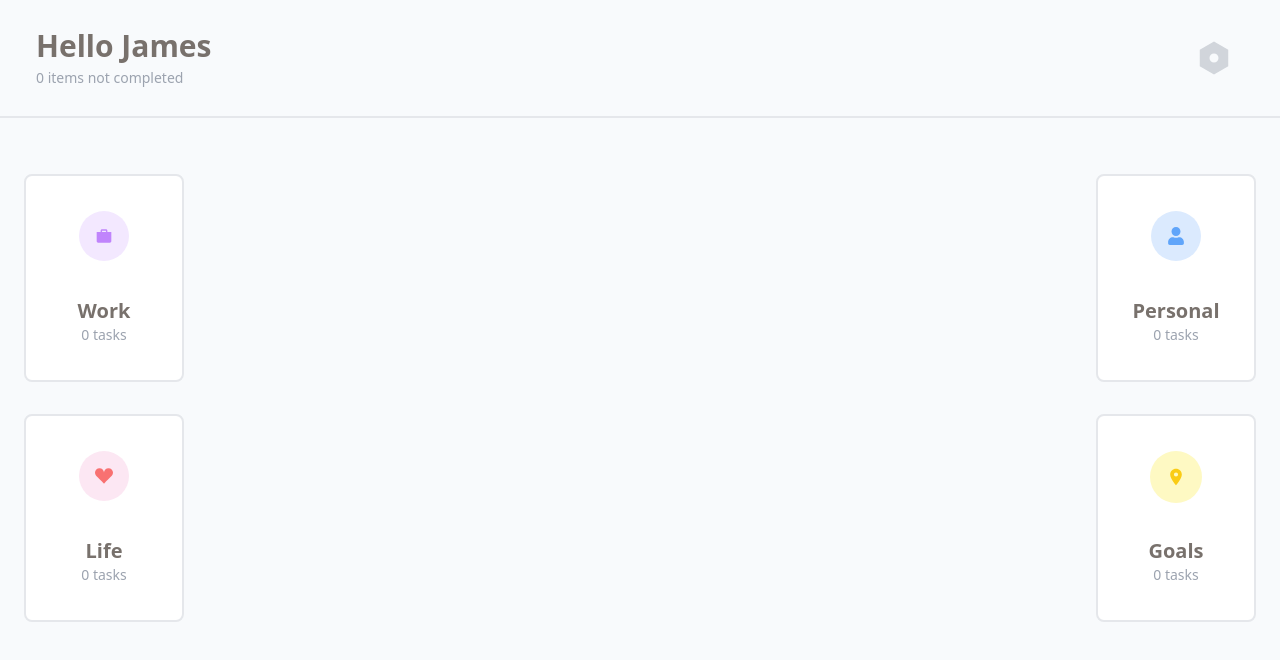
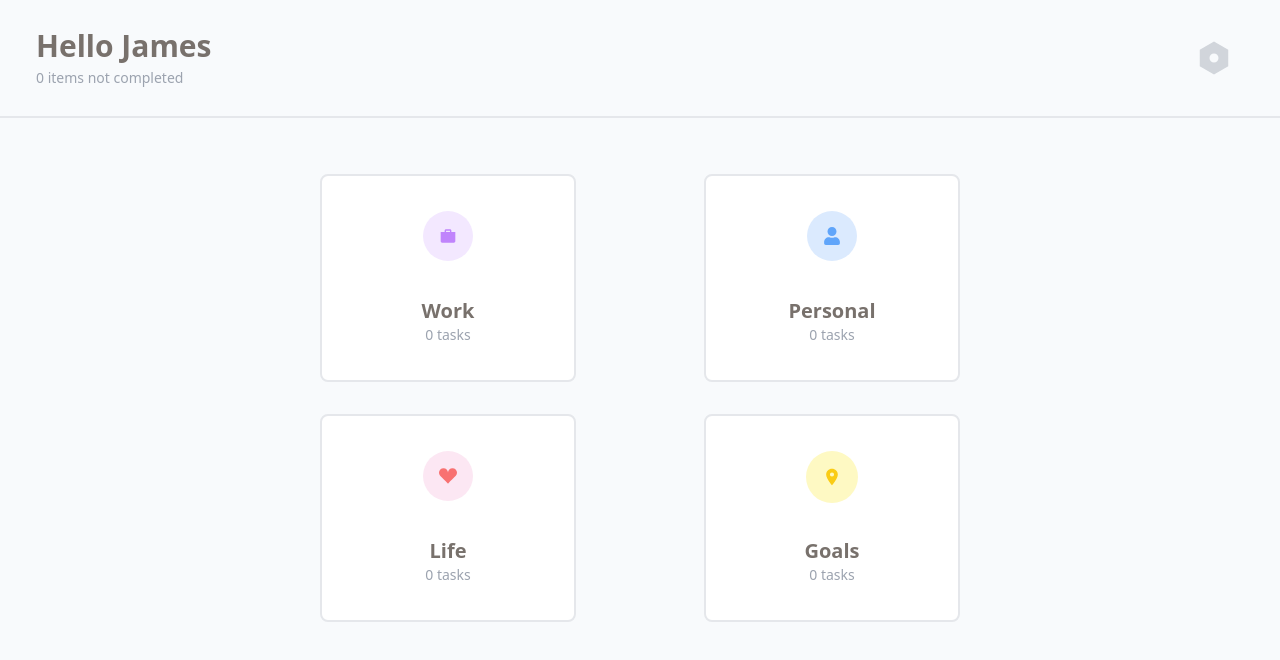
Before and after one commit to akash-plackal/mern-tasks-app, a React (Create React App) app: page / in a window 1280 px wide. Shown: the top 660 px of the page. Built offline with nearby package versions, Linux system fonts and the light colour scheme; no server answers.

Commit message:
made homepage responsive

```diff
--- a/src/components/sections/Home.jsx
+++ b/src/components/sections/Home.jsx
@@ -12,12 +12,12 @@ const Home = () => {
   const { data } = useContext(Globalcontext);
 
   const taskLength = (section) => {
-    const tasks = data && data.filter((task) => task.section === section);
+    const tasks = data?.filter((task) => task.section === section);
     return tasks.length || 0;
   };
 
   const inCompleteItems = () =>
-    data && data.filter((items) => items.completed === false);
+    data?.filter((items) => items.completed === false);
 
   return (
     <div className="h-screen bg-slate-50">
@@ -38,11 +38,11 @@ const Home = () => {
 
       {/* cards */}
 
-      <main className=" h-2/3 pt-10">
-        <div className="flex justify-between px-6 h-60 ">
+      <main className=" h-2/3 pt-10 lg:px-40 lg:h-11/12">
+        <div className="flex justify-between px-6 h-60 lg:px-40 ">
           <Link
             to="work"
-            className="rounded-lg my-4 border-2 w-40   bg-white flex items-center  flex-col justify-evenly "
+            className="rounded-lg my-4 border-2 w-40 lg:w-64 bg-white flex items-center  flex-col justify-evenly "
           >
             <div className="rounded-full p-4 bg-purple-100">
               <IoMdBriefcase className="text-purple-400 text-lg" />
@@ -59,7 +59,7 @@ const Home = () => {
           </Link>
           <Link
             to="personal"
-            className="rounded-lg my-4 border-2 w-40 bg-white flex items-center  flex-col  justify-evenly "
+            className="rounded-lg my-4 border-2 w-40  lg:w-64  bg-white flex items-center  flex-col  justify-evenly "
           >
             <div className="rounded-full p-4 bg-blue-100 ">
               <FaUser className="text-blue-400 text-lg" />
@@ -75,10 +75,10 @@ const Home = () => {
             </div>
           </Link>
         </div>
-        <div className="flex justify-between px-6 h-60">
+        <div className="flex justify-between px-6 h-60 lg:px-40">
           <Link
             to="life"
-            className="rounded-lg my-4 border-2 w-40   bg-white flex items-center  flex-col justify-evenly "
+            className="rounded-lg my-4 border-2 w-40 lg:w-64    bg-white flex items-center  flex-col justify-evenly "
           >
             <div className="rounded-full p-4 bg-pink-100">
               <BsFillSuitHeartFill className="text-red-400 text-lg" />
@@ -95,7 +95,7 @@ const Home = () => {
           </Link>
           <Link
             to="goals"
-            className="rounded-lg my-4 border-2 w-40 bg-white flex items-center  flex-col  justify-evenly "
+            className="rounded-lg my-4 border-2 w-40 lg:w-64  bg-white flex items-center  flex-col  justify-evenly "
           >
             <div className="rounded-full p-4 bg-yellow-100 ">
               <MdLocationOn className="text-yellow-400 text-xl" />
```
